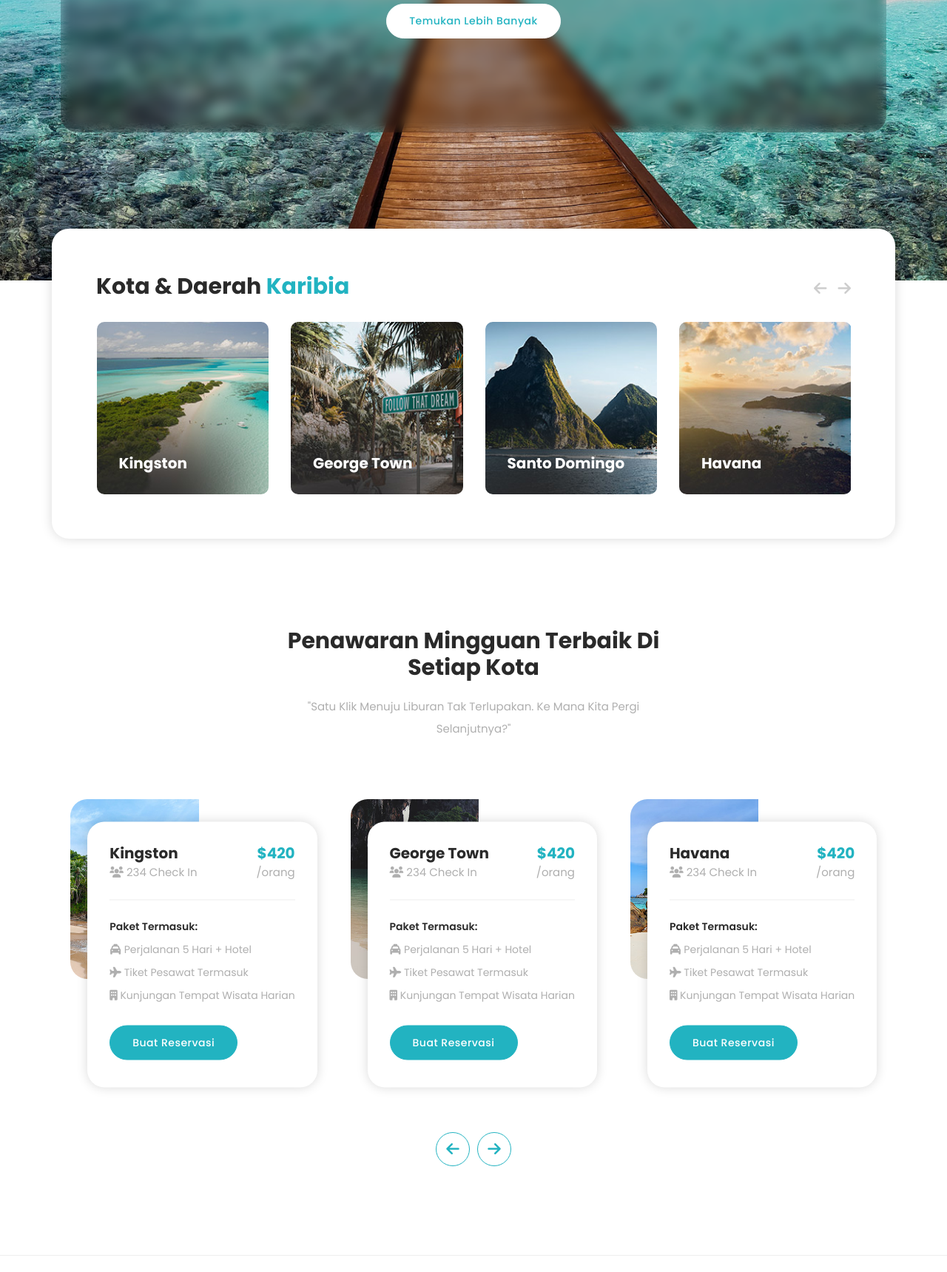
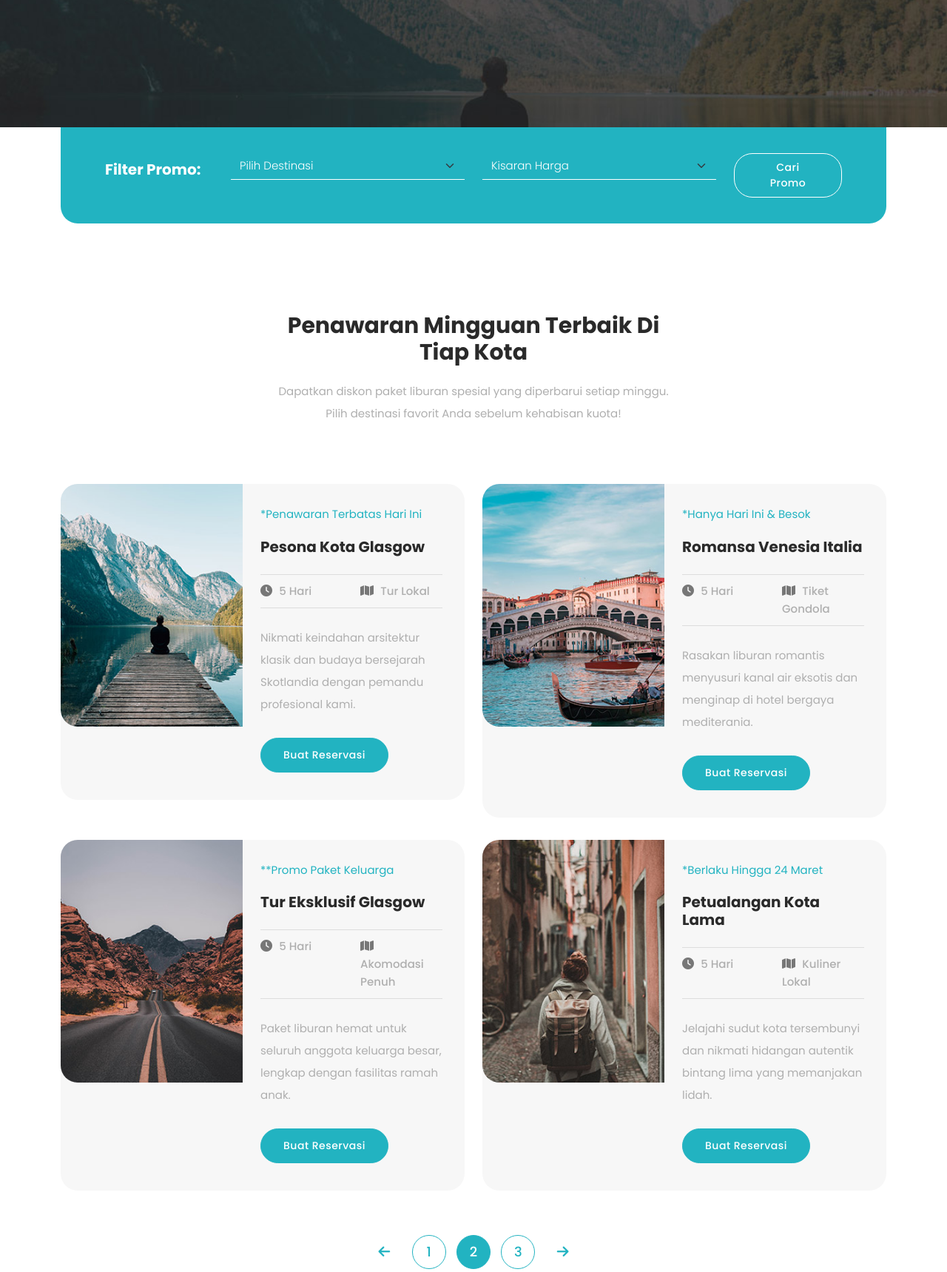
Before and after one commit to bagas2408/bagsakhir, a plain HTML site: page deals.html in a window 1280 px wide. Shown: the part 526-2245 px from the top of the page at 74% size. Drawn offline with nearby package versions, Linux system fonts and the light colour scheme.

Commit message:
Update deals.html

```diff
--- a/deals.html
+++ b/deals.html
@@ -6,9 +6,9 @@
     <meta charset="utf-8">
     <meta name="viewport" content="width=device-width, initial-scale=1, shrink-to-fit=no">
 
-    <link href="https://fonts.googleapis.com/css2?family=Poppins:wght@100;200;300;400;500;600;700;800;900&display=swap" rel="stylesheet">
+    <link href="https://fonts.googleapis.com/css2?family=Poppins:wght=100;200;300;400;500;600;700;800;900&display=swap" rel="stylesheet">
 
-    <title>WoOx Travel - Tentang Kami</title>
+    <title>WoOx Travel - Penawaran Spesial</title>
 
     <link href="vendor/bootstrap/css/bootstrap.min.css" rel="stylesheet">
 
@@ -41,8 +41,8 @@
                     </a>
                     <ul class="nav">
                         <li><a href="index.html">Beranda</a></li>
-                        <li><a href="about.html" class="active">Tentang</a></li>
-                        <li><a href="deals.html">Penawaran</a></li>
+                        <li><a href="about.html">Tentang Kami</a></li>
+                        <li><a href="deals.html" class="active">Promo</a></li>
                         <li><a href="reservation.html">Reservasi</a></li>
                         <li><a href="reservation.html">Pesan Sekarang</a></li>
                     </ul>
@@ -54,213 +54,99 @@
         </div>
     </div>
   </header>
-  <div class="about-main-content">
+  <div class="page-heading">
     <div class="container">
       <div class="row">
         <div class="col-lg-12">
-          <div class="content">
-            <div class="blur-bg"></div>
-            <h4>JELAJAHI NEGARA KAMI</h4>
-            <div class="line-dec"></div>
-            <h2>Selamat Datang di Karibia</h2>
-            <p>"Dunia Terlalu Indah untuk Dilewatkan. Pesan Tiket Petualanganmu Sekarang!"</p>
-            <div class="main-button">
-              <a href="reservation.html">Temukan Lebih Banyak</a>
-            </div>
-          </div>
-        </div>
-      </div>
-    </div>
-  </div>
-  <div class="cities-town">
-    <div class="container">
-      <div class="row">
-        <div class="slider-content">
-          <div class="row">
-            <div class="col-lg-12">
-              <h2>Kota &amp; Daerah <em>Karibia</em></h2>
-            </div>
-            <div class="col-lg-12">
-              <div class="owl-cites-town owl-carousel">
-                <div class="item">
-                  <div class="thumb">
-                    <img src="assets/images/cities-01.jpg" alt="">
-                    <h4>Havana</h4>
-                  </div>
-                </div>
-                <div class="item">
-                  <div class="thumb">
-                    <img src="assets/images/cities-02.jpg" alt="">
-                    <h4>Kingston</h4>
-                  </div>
-                </div>
-                <div class="item">
-                  <div class="thumb">
-                    <img src="assets/images/cities-03.jpg" alt="">
-                    <h4>George Town</h4>
-                  </div>
-                </div>
-                <div class="item">
-                  <div class="thumb">
-                    <img src="assets/images/cities-04.jpg" alt="">
-                    <h4>Santo Domingo</h4>
-                  </div>
-                </div>
-                <div class="item">
-                  <div class="thumb">
-                    <img src="assets/images/cities-01.jpg" alt="">
-                    <h4>Havana</h4>
-                  </div>
-                </div>
-                <div class="item">
-                  <div class="thumb">
-                    <img src="assets/images/cities-02.jpg" alt="">
-                    <h4>Kingston</h4>
-                  </div>
-                </div>
-                <div class="item">
-                  <div class="thumb">
-                    <img src="assets/images/cities-03.jpg" alt="">
-                    <h4>George Town</h4>
-                  </div>
-                </div>
-                <div class="item">
-                  <div class="thumb">
-                    <img src="assets/images/cities-04.jpg" alt="">
-                    <h4>Santo Domingo</h4>
-                  </div>
-                </div>
-              </div>
-            </div>
-          </div>
+          <h4>Temukan Penawaran Mingguan Kami</h4>
+          <h2>Harga Terbaik & Pengalaman Tak Terlupakan</h2>
+          <div class="border-button"><a href="about.html">Jelajahi Lebih Banyak</a></div>
         </div>
       </div>
     </div>
   </div>
 
-  <div class="weekly-offers">
+  <div class="search-form">
+    <div class="container">
+      <div class="row">
+        <div class="col-lg-12">
+          <form id="search-form" name="gs" method="submit" role="search" action="#">
+            <div class="row">
+              <div class="col-lg-2">
+                <h4>Filter Promo:</h4>
+              </div>
+              <div class="col-lg-4">
+                  <fieldset>
+                      <select name="Location" class="form-select" aria-label="Default select example" id="chooseLocation" onChange="this.form.click()">
+                          <option selected>Pilih Destinasi</option>
+                          <option type="checkbox" name="option1" value="Italy">Italia</option>
+                          <option value="France">Prancis</option>
+                          <option value="Switzerland">Swiss</option>
+                          <option value="Thailand">Thailand</option>
+                          <option value="Australia">Australia</option>
+                          <option value="India">India</option>
+                          <option value="Indonesia">Indonesia</option>
+                          <option value="Malaysia">Malaysia</option>
+                          <option value="Singapore">Singapura</option>
+                      </select>
+                  </fieldset>
+              </div>
+              <div class="col-lg-4">
+                  <fieldset>
+                      <select name="Price" class="form-select" aria-label="Default select example" id="choosePrice" onChange="this.form.click()">
+                          <option selected>Kisaran Harga</option>
+                          <option value="100">$100 - $250</option>
+                          <option value="250">$250 - $500</option>
+                          <option value="500">$500 - $1,000</option>
+                          <option value="1000">$1,000 - $2,500</option>
+                          <option value="2500+">$2,500+</option>
+                      </select>
+                  </fieldset>
+              </div>
+              <div class="col-lg-2">
+                  <fieldset>
+                      <button class="border-button">Cari Promo</button>
+                  </fieldset>
+              </div>
+            </div>
+          </form>
+        </div>
+      </div>
+    </div>
+  </div>
+
+  <div class="amazing-deals">
     <div class="container">
       <div class="row">
         <div class="col-lg-6 offset-lg-3">
           <div class="section-heading text-center">
-            <h2>Penawaran Mingguan Terbaik di Setiap Kota</h2>
-            <p>"Satu Klik Menuju Liburan Tak Terlupakan. Ke Mana Kita Pergi Selanjutnya?"</p>
+            <h2>Penawaran Mingguan Terbaik di Tiap Kota</h2>
+            <p>Dapatkan diskon paket liburan spesial yang diperbarui setiap minggu. Pilih destinasi favorit Anda sebelum kehabisan kuota!</p>
           </div>
         </div>
+        <div class="col-lg-6 col-sm-6">
+          <div class="item">
+            <div class="row">
+              <div class="col-lg-6">
+                <div class="image">
+                  <img src="assets/images/deals-01.jpg" alt="">
                 </div>
               </div>
-    <div class="container-fluid">
+              <div class="col-lg-6 align-self-center">
+                <div class="content">
+                  <span class="info">*Penawaran Terbatas Hari Ini</span>
+                  <h4>Pesona Kota Glasgow</h4>
                   <div class="row">
-        <div class="col-lg-12">
-          <div class="owl-weekly-offers owl-carousel">
-            <div class="item">
-              <div class="thumb">
-                <img src="assets/images/offers-01.jpg" alt="">
-                <div class="text">
-                  <h4>Havana<br><span><i class="fa fa-users"></i> 234 Check In</span></h4>
-                  <h6>$420<br><span>/orang</span></h6>
-                  <div class="line-dec"></div>
-                  <ul>
-                    <li>Paket Termasuk:</li>
-                    <li><i class="fa fa-taxi"></i> Perjalanan 5 Hari + Hotel</li>
-                    <li><i class="fa fa-plane"></i> Tiket Pesawat Termasuk</li>
-                    <li><i class="fa fa-building"></i> Kunjungan Tempat Wisata Harian</li>
-                  </ul>
-                  <div class="main-button">
-                    <a href="reservation.html">Buat Reservasi</a>
+                    <div class="col-6">
+                      <i class="fa fa-clock"></i>
+                      <span class="list">5 Hari</span>
+                    </div>
+                    <div class="col-6">
+                      <i class="fa fa-map"></i>
+                      <span class="list">Tur Lokal</span>
                     </div>
                   </div>
-              </div>
-            </div>
-            <div class="item">
-              <div class="thumb">
-                <img src="assets/images/offers-02.jpg" alt="">
-                <div class="text">
-                  <h4>Kingston<br><span><i class="fa fa-users"></i> 234 Check In</span></h4>
-                  <h6>$420<br><span>/orang</span></h6>
-                  <div class="line-dec"></div>
-                  <ul>
-                    <li>Paket Termasuk:</li>
-                    <li><i class="fa fa-taxi"></i> Perjalanan 5 Hari + Hotel</li>
-                    <li><i class="fa fa-plane"></i> Tiket Pesawat Termasuk</li>
-                    <li><i class="fa fa-building"></i> Kunjungan Tempat Wisata Harian</li>
-                  </ul>
-                  <div class="main-button">
-                    <a href="reservation.html">Buat Reservasi</a>
-                  </div>
-                </div>
-              </div>
-            </div>
-            <div class="item">
-              <div class="thumb">
-                <img src="assets/images/offers-03.jpg" alt="">
-                <div class="text">
-                  <h4>George Town<br><span><i class="fa fa-users"></i> 234 Check In</span></h4>
-                  <h6>$420<br><span>/orang</span></h6>
-                  <div class="line-dec"></div>
-                  <ul>
-                    <li>Paket Termasuk:</li>
-                    <li><i class="fa fa-taxi"></i> Perjalanan 5 Hari + Hotel</li>
-                    <li><i class="fa fa-plane"></i> Tiket Pesawat Termasuk</li>
-                    <li><i class="fa fa-building"></i> Kunjungan Tempat Wisata Harian</li>
-                  </ul>
-                  <div class="main-button">
-                    <a href="reservation.html">Buat Reservasi</a>
-                  </div>
-                </div>
-              </div>
-            </div>
-            <div class="item">
-              <div class="thumb">
-                <img src="assets/images/offers-01.jpg" alt="">
-                <div class="text">
-                  <h4>Havana<br><span><i class="fa fa-users"></i> 234 Check In</span></h4>
-                  <h6>$420<br><span>/orang</span></h6>
-                  <div class="line-dec"></div>
-                  <ul>
-                    <li>Paket Termasuk:</li>
-                    <li><i class="fa fa-taxi"></i> Perjalanan 5 Hari + Hotel</li>
-                    <li><i class="fa fa-plane"></i> Tiket Pesawat Termasuk</li>
-                    <li><i class="fa fa-building"></i> Kunjungan Tempat Wisata Harian</li>
-                  </ul>
-                  <div class="main-button">
-                    <a href="reservation.html">Buat Reservasi</a>
-                  </div>
-                </div>
-              </div>
-            </div>
-            <div class="item">
-              <div class="thumb">
-                <img src="assets/images/offers-02.jpg" alt="">
-                <div class="text">
-                  <h4>Kingston<br><span><i class="fa fa-users"></i> 234 Check In</span></h4>
-                  <h6>$420<br><span>/orang</span></h6>
-                  <div class="line-dec"></div>
-                  <ul>
-                    <li>Paket Termasuk:</li>
-                    <li><i class="fa fa-taxi"></i> Perjalanan 5 Hari + Hotel</li>
-                    <li><i class="fa fa-plane"></i> Tiket Pesawat Termasuk</li>
-                    <li><i class="fa fa-building"></i> Kunjungan Tempat Wisata Harian</li>
-                  </ul>
-                  <div class="main-button">
-                    <a href="reservation.html">Buat Reservasi</a>
-                  </div>
-                </div>
-              </div>
-            </div>
-            <div class="item">
-              <div class="thumb">
-                <img src="assets/images/offers-03.jpg" alt="">
-                <div class="text">
-                  <h4>George Town<br><span><i class="fa fa-users"></i> 234 Check In</span></h4>
-                  <h6>$420<br><span>/orang</span></h6>
-                  <div class="line-dec"></div>
-                  <ul>
-                    <li>Paket Termasuk:</li>
-                    <li><i class="fa fa-taxi"></i> Perjalanan 5 Hari + Hotel</li>
-                    <li><i class="fa fa-plane"></i> Tiket Pesawat Termasuk</li>
-                    <li><i class="fa fa-building"></i> Kunjungan Tempat Wisata Harian</li>
-                  </ul>
+                  <p>Nikmati keindahan arsitektur klasik dan budaya bersejarah Skotlandia dengan pemandu profesional kami.</p>
                   <div class="main-button">
                     <a href="reservation.html">Buat Reservasi</a>
                   </div>
@@ -269,137 +155,107 @@
             </div>
           </div>
         </div>
+        <div class="col-lg-6 col-sm-6">
+          <div class="item">
+            <div class="row">
+              <div class="col-lg-6">
+                <div class="image">
+                  <img src="assets/images/deals-02.jpg" alt="">
                 </div>
               </div>
+              <div class="col-lg-6 align-self-center">
+                <div class="content">
+                  <span class="info">*Hanya Hari Ini & Besok</span>
+                  <h4>Romansa Venesia Italia</h4>
+                  <div class="row">
+                    <div class="col-6">
+                      <i class="fa fa-clock"></i>
+                      <span class="list">5 Hari</span>
                     </div>
-
-  <div class="more-about">
-    <div class="container">
-      <div class="row">
-        <div class="col-lg-6 align-self-center">
-          <div class="left-image">
-            <img src="assets/images/about-left-image.jpg" alt="">
+                    <div class="col-6">
+                      <i class="fa fa-map"></i>
+                      <span class="list">Tiket Gondola</span>
                     </div>
                   </div>
-        <div class="col-lg-6">
-          <div class="section-heading">
-            <h2>Temukan Lebih Banyak Tentang Negara Kami</h2>
-            <p>"Jangan Hanya Menatap Layar. Mulai Kemas Koper dan Jelajahi Negara Impianmu Bersama Layanan Tepercaya Kami!"</p>
-          </div>
-          <div class="row">
-            <div class="col-lg-6">
-              <div class="info-item">
-                <h4>150.640 +</h4>
-                <span>Total Tamu Per Tahun</span>
-              </div>
-            </div>
-            <div class="col-lg-6">
-              <div class="info-item">
-                <h4>175.000+</h4>
-                <span>Akomodasi Menakjubkan</span>
-              </div>
-            </div>
-            <div class="col-lg-12">
-              <div class="info-item">
-                <div class="row">
-                  <div class="col-lg-6">
-                    <h4>12.560+</h4>
-                    <span>Tempat Wisata Menakjubkan</span>
-                  </div>
-                  <div class="col-lg-6">
-                    <h4>240.580+</h4>
-                    <span>Check-in Berbeda Per Tahun</span>
+                  <p>Rasakan liburan romantis menyusuri kanal air eksotis dan menginap di hotel bergaya mediterania.</p>
+                  <div class="main-button">
+                    <a href="reservation.html">Buat Reservasi</a>
                   </div>
                 </div>
               </div>
             </div>
           </div>
-          <p>"Penawaran Terbatas! Dapatkan Diskon Spesial untuk Penerbangan dan Pilihan Hotel Terbaik Minggu Ini."</p>
+        </div>
+        <div class="col-lg-6 col-sm-6">
+          <div class="item">
+            <div class="row">
+              <div class="col-lg-6">
+                <div class="image">
+                  <img src="assets/images/deals-03.jpg" alt="">
+                </div>
+              </div>
+              <div class="col-lg-6 align-self-center">
+                <div class="content">
+                  <span class="info">**Promo Paket Keluarga</span>
+                  <h4>Tur Eksklusif Glasgow</h4>
+                  <div class="row">
+                    <div class="col-6">
+                      <i class="fa fa-clock"></i>
+                      <span class="list">5 Hari</span>
+                    </div>
+                    <div class="col-6">
+                      <i class="fa fa-map"></i>
+                      <span class="list">Akomodasi Penuh</span>
+                    </div>
+                  </div>
+                  <p>Paket liburan hemat untuk seluruh anggota keluarga besar, lengkap dengan fasilitas ramah anak.</p>
                   <div class="main-button">
-            <a href="reservation.html">Temukan Lebih Banyak</a>
+                    <a href="reservation.html">Buat Reservasi</a>
                   </div>
                 </div>
               </div>
             </div>
           </div>
-
-  <div class="best-locations">
-    <div class="container">
+        </div>
+        <div class="col-lg-6 col-sm-6">
+          <div class="item">
             <div class="row">
-        <div class="col-lg-6 offset-lg-3">
-          <div class="section-heading text-center">
-            <h2>Lokasi Terbaik di Karibia</h2>
-            <p>"Rencanakan Liburan Tanpa Ribet. Cek Jadwal, Pilih Negara Eksotis, dan Amankan Slot Anda Sekarang."</p>
+              <div class="col-lg-6">
+                <div class="image">
+                  <img src="assets/images/deals-04.jpg" alt="">
                 </div>
               </div>
-        <div class="col-lg-8 offset-lg-2">
-          <div class="options">
-            <div class="option active" style="--optionBackground:url(https://buttoncreatives.com/html/woox/assets/images/best-01.jpg);">
-               <div class="shadow"></div>
-               <div class="label">
-                  <div class="icon">
-                     <i class="fas fa-expand"></i>
+              <div class="col-lg-6 align-self-center">
+                <div class="content">
+                  <span class="info">*Berlaku Hingga 24 Maret</span>
+                  <h4>Petualangan Kota Lama</h4>
+                  <div class="row">
+                    <div class="col-6">
+                      <i class="fa fa-clock"></i>
+                      <span class="list">5 Hari</span>
                     </div>
-                  <div class="info">
-                     <div class="main">Havana</div>
-                     <div class="sub">Populasi: 2 Juta</div>
+                    <div class="col-6">
+                      <i class="fa fa-map"></i>
+                      <span class="list">Kuliner Lokal</span>
                     </div>
                   </div>
+                  <p>Jelajahi sudut kota tersembunyi dan nikmati hidangan autentik bintang lima yang memanjakan lidah.</p>
+                  <div class="main-button">
+                    <a href="reservation.html">Buat Reservasi</a>
                   </div>
-            <div class="option" style="--optionBackground:url(https://buttoncreatives.com/html/woox/assets/images/best-02.jpg);">
-               <div class="shadow"></div>
-               <div class="label">
-                  <div class="icon">
-                    <i class="fas fa-expand"></i>
-                  </div>
-                  <div class="info">
-                     <div class="main">Kingston</div>
-                     <div class="sub">Populasi: 3,5 Juta</div>
-                  </div>
-               </div>
-            </div>
-            <div class="option" style="--optionBackground:url(https://buttoncreatives.com/html/woox/assets/images/best-03.jpg);">
-               <div class="shadow"></div>
-               <div class="label">
-                  <div class="icon">
-                    <i class="fas fa-expand"></i>
-                  </div>
-                  <div class="info">
-                     <div class="main">London</div>
-                     <div class="sub">Populasi: 4,1 Juta</div>
-                  </div>
-               </div>
-            </div>
-            <div class="option" style="--optionBackground:url(https://buttoncreatives.com/html/woox/assets/images/best-04.jpg);">
-               <div class="shadow"></div>
-               <div class="label">
-                  <div class="icon">
-                    <i class="fas fa-expand"></i>
-                  </div>
-                  <div class="info">
-                     <div class="main">Pristina</div>
-                     <div class="sub">Populasi: 520 Ribu</div>
-                  </div>
-               </div>
-            </div>
-            <div class="option" style="--optionBackground:url(https://buttoncreatives.com/html/woox/assets/images/best-05.jpg);">
-               <div class="shadow"></div>
-               <div class="label">
-                  <div class="icon">
-                    <i class="fas fa-expand"></i>
-                  </div>
-                  <div class="info">
-                     <div class="main">Paris</div>
-                     <div class="sub">Populasi: 3 Juta</div>
                 </div>
               </div>
             </div>
           </div>
         </div>
         <div class="col-lg-12">
-          <div class="main-button text-center">
-            <a href="deals.html">Temukan Semua Tempat</a>
-          </div>
+          <ul class="page-numbers">
+            <li><a href="#"><i class="fa fa-arrow-left"></i></a></li>
+            <li><a href="#">1</a></li>
+            <li class="active"><a href="#">2</a></li>
+            <li><a href="#">3</a></li>
+            <li><a href="#"><i class="fa fa-arrow-right"></i></a></li>
+          </ul>
         </div>
       </div>
     </div>
@@ -409,12 +265,12 @@
     <div class="container">
       <div class="row">
         <div class="col-lg-8">
-          <h2>Apakah Anda Ingin Bepergian?</h2>
-          <h4>Buat Reservasi dengan Mengklik Tombol</h4>
+          <h2>Apakah Anda Siap Untuk Berlibur?</h2>
+          <h4>Amankan Slot Reservasi Anda Cukup Dengan Sekali Klik</h4>
         </div>
         <div class="col-lg-4">
           <div class="border-button">
-            <a href="reservation.html">Pesan Sekarang</a>
+            <a href="reservation.html">Pesan Tiketmu Sekarang</a>
           </div>
         </div>
       </div>
@@ -425,12 +281,13 @@
     <div class="container">
       <div class="row">
         <div class="col-lg-12">
-          <p>Hak Cipta © 2036 <a href="#">WoOx Travel</a> Company. Seluruh hak dilindungi.
-          <br>Desain: <a href="https://templatemo.com" target="_blank" title="free CSS templates">TemplateMo</a></p>
+          <p>Copyright © 2036 <a href="#">WoOx Travel</a> Company. All rights reserved.
+          <br>Design: <a href="https://templatemo.com" target="_blank" title="free CSS templates">TemplateMo</a> Distribution: <a href="https://themewagon.com target="_blank" >ThemeWagon</a></p>
         </div>
       </div>
     </div>
   </footer>
+
 
   <script src="vendor/jquery/jquery.min.js"></script>
   <script src="vendor/bootstrap/js/bootstrap.min.js"></script>
```
Lines whose indentation alone changed are shown as unchanged.
